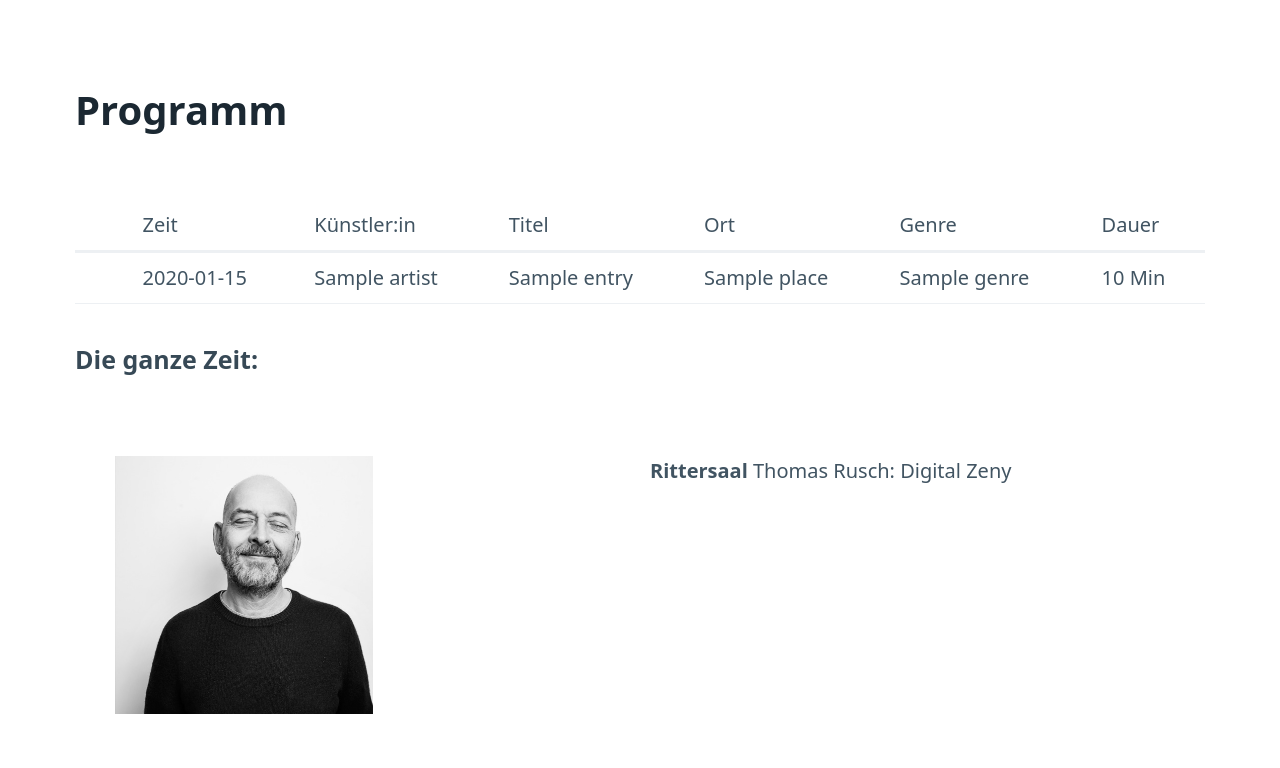
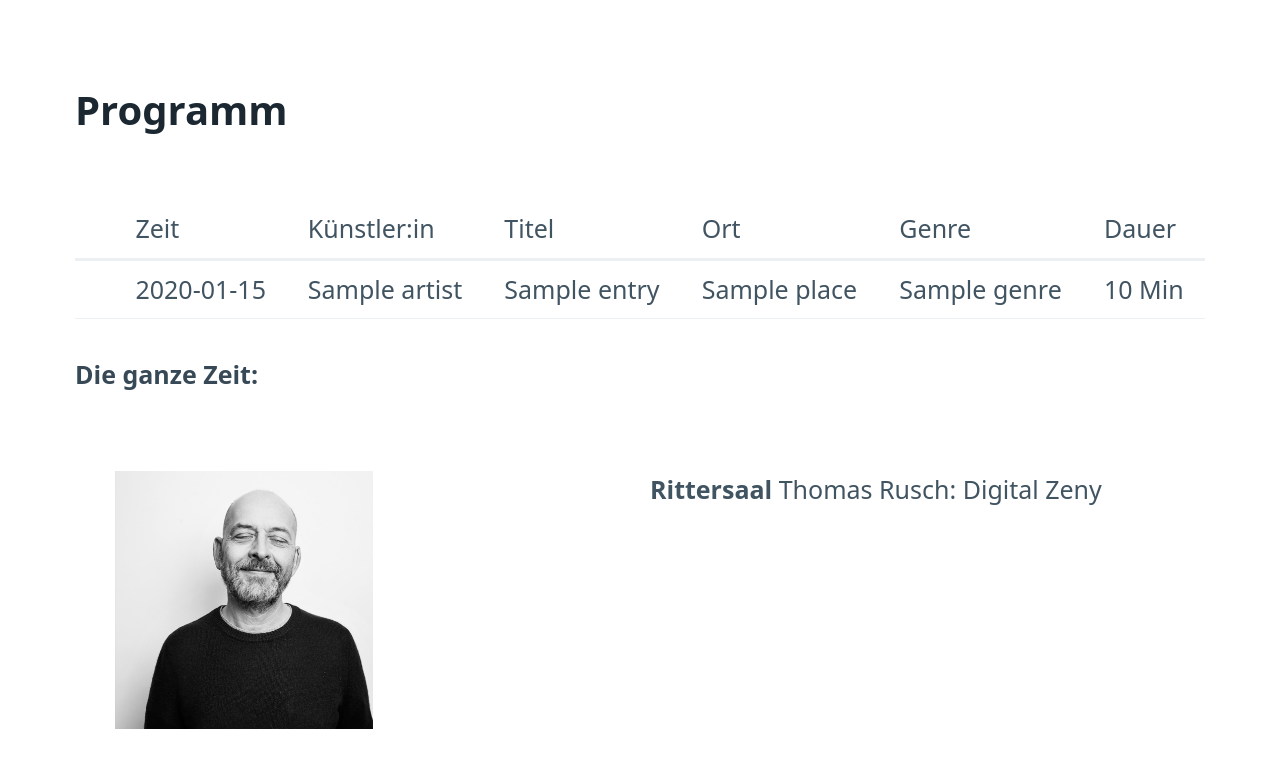
Before and after one commit to 72nd/fuef-timetable, a Flask app: template fuef_timetable/templates/bar.html in a window 1280 px wide. Shown: the top 768 px of the page. Run offline with Flask 2, Linux system fonts and the light colour scheme; the template is opened without the code that fills it: most values are stand-ins (such as "Sample title", 1, 10 or a date in 2020).

Commit message:
Slide show

```diff
--- a/fuef_timetable/templates/bar.html
+++ b/fuef_timetable/templates/bar.html
@@ -20,25 +20,25 @@
 			<table>
 				<thead>
 					<tr>
-						<th scope="col" style="font-size: 20px;"></th>
-						<th scope="col" style="font-size: 20px;">Zeit</th>
-						<th scope="col" style="font-size: 20px;">Künstler:in</th>
-						<th scope="col" style="font-size: 20px;">Titel</th>
-						<th scope="col" style="font-size: 20px;">Ort</th>
-						<th scope="col" style="font-size: 20px;">Genre</th>
-						<th scope="col" style="font-size: 20px;">Dauer</th>
+						<th scope="col" style="font-size: 25px;"></th>
+						<th scope="col" style="font-size: 25px;">Zeit</th>
+						<th scope="col" style="font-size: 25px;">Künstler:in</th>
+						<th scope="col" style="font-size: 25px;">Titel</th>
+						<th scope="col" style="font-size: 25px;">Ort</th>
+						<th scope="col" style="font-size: 25px;">Genre</th>
+						<th scope="col" style="font-size: 25px;">Dauer</th>
 					</tr>
 				</thead>
 				<tbody>
 					{% for entry in entries %}
 					<tr>
-						<td style="font-size: 20px;">{% if entry.is_now %}→{% endif %}</td>
-						<td style="font-size: 20px;">{{ entry.when.strftime("%H:%M") }}</td>
-						<th scope="row" style="font-size: 20px;">{{ entry.artist}}</th>
-						<td style="font-size: 20px;">{{ entry.title }}</td>
-						<td style="font-size: 20px;">{{ entry.place}}</td>
-						<td style="font-size: 20px;">{{ entry.genre }}</td>
-						<td style="font-size: 20px;">{{ entry.duration}} Min</td>
+						<td style="font-size: 25px;">{% if entry.is_now %}→{% endif %}</td>
+						<td style="font-size: 25px;">{{ entry.when.strftime("%H:%M") }}</td>
+						<th scope="row" style="font-size: 25px;">{{ entry.artist}}</th>
+						<td style="font-size: 25px;">{{ entry.title }}</td>
+						<td style="font-size: 25px;">{{ entry.place}}</td>
+						<td style="font-size: 25px;">{{ entry.genre }}</td>
+						<td style="font-size: 25px;">{{ entry.duration}} Min</td>
 					</tr>
 					{% endfor %}
 				</tbody>
@@ -53,56 +53,56 @@
 				<li class="slide showing">
 					<div class="grid">
   						<div><img width="50%" src="static/images/thomas.jpg" alt="No picture"></div>
-  						<div style="font-size: 20px;"><b>Rittersaal</b> Thomas Rusch: Digital Zeny</div>
+  						<div style="font-size: 25px;"><b>Rittersaal</b> Thomas Rusch: Digital Zeny</div>
 					</div>
 				</li>
 
 	                        <li class="slide">
                                         <div class="grid">
                                                 <div><img width="50%" src="static/images/fock.jpg" alt="No picture"></div>
-                                                <div style="font-size: 20px;"><b>Galerie</b> Jan Fock: Hausbesuche. Extended Mind, Silvi: Portraits aus dem Fläming, Kanaltheater: Dialog erwünscht, Farbianart: Naturszene</div>
+                                                <div style="font-size: 25px;"><b>Galerie</b> Jan Fock: Hausbesuche. Extended Mind, Silvi: Portraits aus dem Fläming, Kanaltheater: Dialog erwünscht, Farbianart: Naturszene</div>
                                         </div>
                                 </li>
 
                                 <li class="slide">
                                         <div class="grid">
                                                 <div><img width="50%" src="static/images/ying.jpg" alt="No picture"></div>
-                                                <div style="font-size: 20px;"><b>Kino</b> Yu Ying: Bon Apetitte</div>
+                                                <div style="font-size: 25px;"><b>Kino</b> Yu Ying: Bon Apetitte</div>
                                         </div>
                                 </li>
 
                                 <li class="slide">
                                         <div class="grid">
                                                 <div><img width="50%" src="static/images/farbian.jpg" alt="No picture"></div>
-                                                <div style="font-size: 20px;"><b>Theaterstall</b> Farbianart: Naturszenen, LPG Ausstellung</div>
+                                                <div style="font-size: 25px;"><b>Theaterstall</b> Farbianart: Naturszenen, LPG Ausstellung</div>
                                         </div>
                                 </li>
 
                                 <li class="slide">
                                         <div class="grid">
                                                 <div><img width="50%" src="static/images/adam.jpg" alt="No picture"></div>
-                                                <div style="font-size: 20px;"><b>Überall</b> Adam und die Physiker: Apocalypse Escape</div>
+                                                <div style="font-size: 25px;"><b>Überall</b> Adam und die Physiker: Apocalypse Escape</div>
                                         </div>
                                 </li>
 
                                 <li class="slide">
                                         <div class="grid">
                                                 <div><img width="50%" src="static/images/filme.jpg" alt="No picture"></div>
-                                                <div style="font-size: 20px;"><b>Dschungel</b> Fläminger Filmfestival: Fläminer Filme</div>
+                                                <div style="font-size: 25px;"><b>Dschungel</b> Fläminger Filmfestival: Fläminer Filme</div>
                                         </div>
                                 </li>
 
                                 <li class="slide">
                                         <div class="grid">
                                                 <div><img width="50%" src="static/images/lpg.jpg" alt="No picture"></div>
-                                                <div style="font-size: 20px;"><b>Theaterstall</b> LPG. Dahnsdorfer Geschichten</div>
+                                                <div style="font-size: 25px;"><b>Theaterstall</b> LPG. Dahnsdorfer Geschichten</div>
                                         </div>
                                 </li>
 
                                 <li class="slide">
                                         <div class="grid">
                                                 <div><img width="50%" src="static/images/fuef.jpg" alt="No picture"></div>
-                                                <div style="font-size: 20px;"><b>Ferkelstall</b> Jubiläumsausstellung. 10 Jahre Festival für Freunde, Digival</div>
+                                                <div style="font-size: 25px;"><b>Ferkelstall</b> Jubiläumsausstellung. 10 Jahre Festival für Freunde, Digival</div>
                                         </div>
                                 </li>
 			</ul>
```
